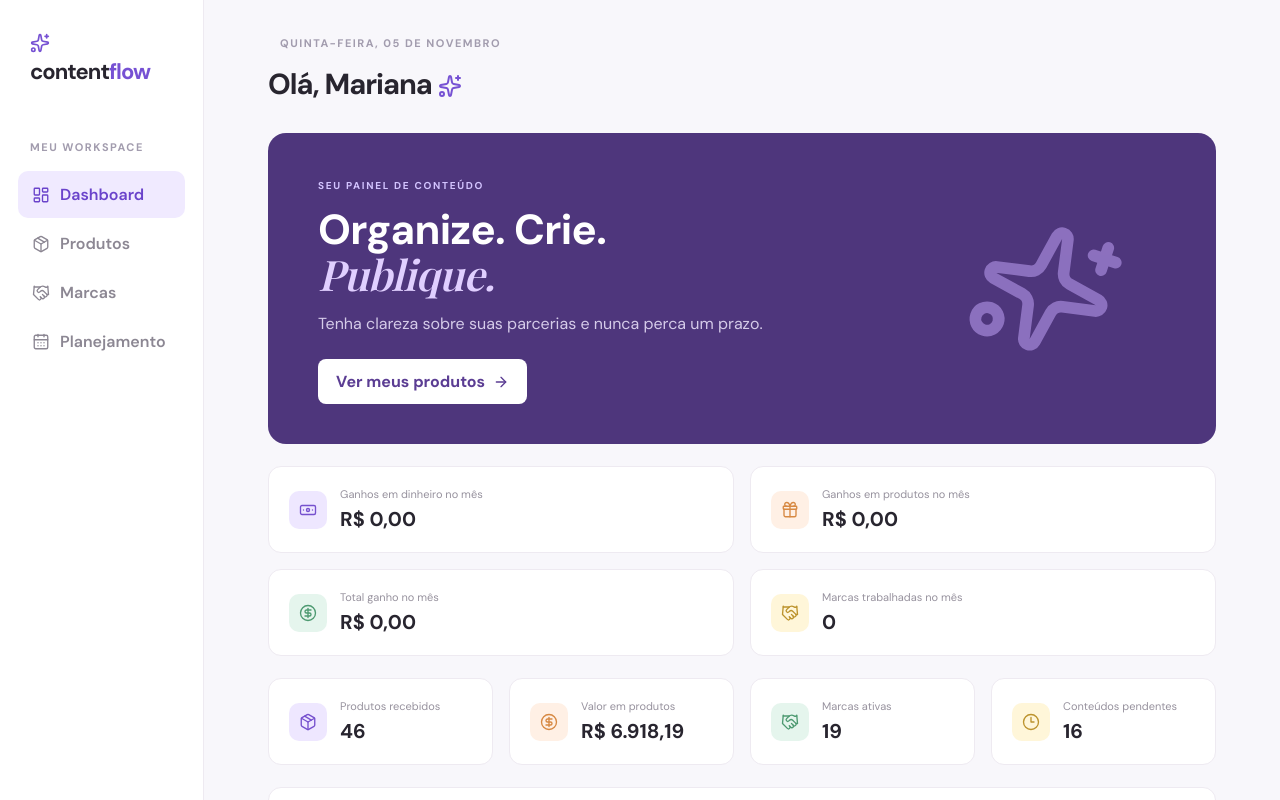
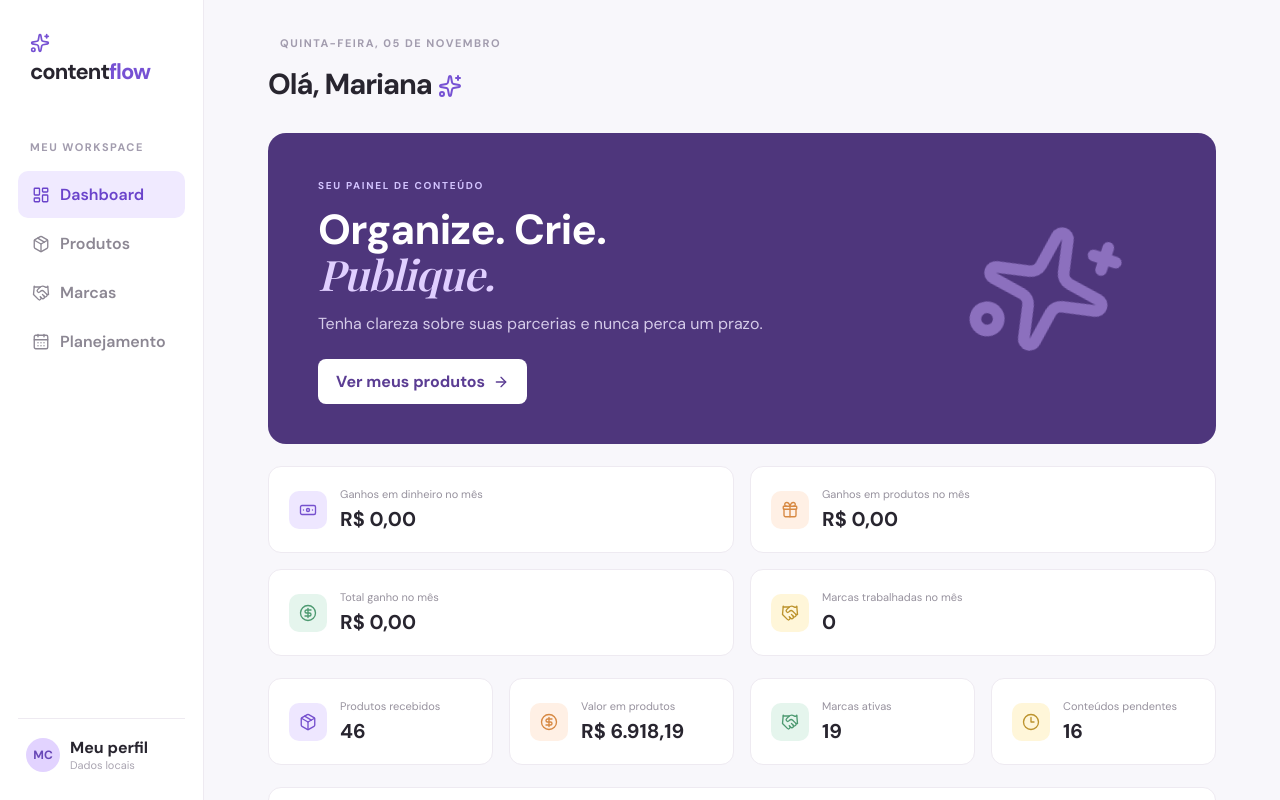
Before and after one commit to marirruiz/influencer-contents, a React (Vite) app: page / in a window 1280 px wide. Shown: the top 800 px of the page. Built offline with nearby package versions, Linux system fonts and the light colour scheme; a web font is replaced by a local one.

Commit message:
fix: fixa menu lateral durante a rolagem

```diff
--- a/src/App.css
+++ b/src/App.css
@@ -67,3 +67,4 @@
   .calendar-day{min-height:50px}
   .calendar-event{display:none}
 }
+.sidebar{position:sticky;top:0;height:100vh;align-self:flex-start}
```
